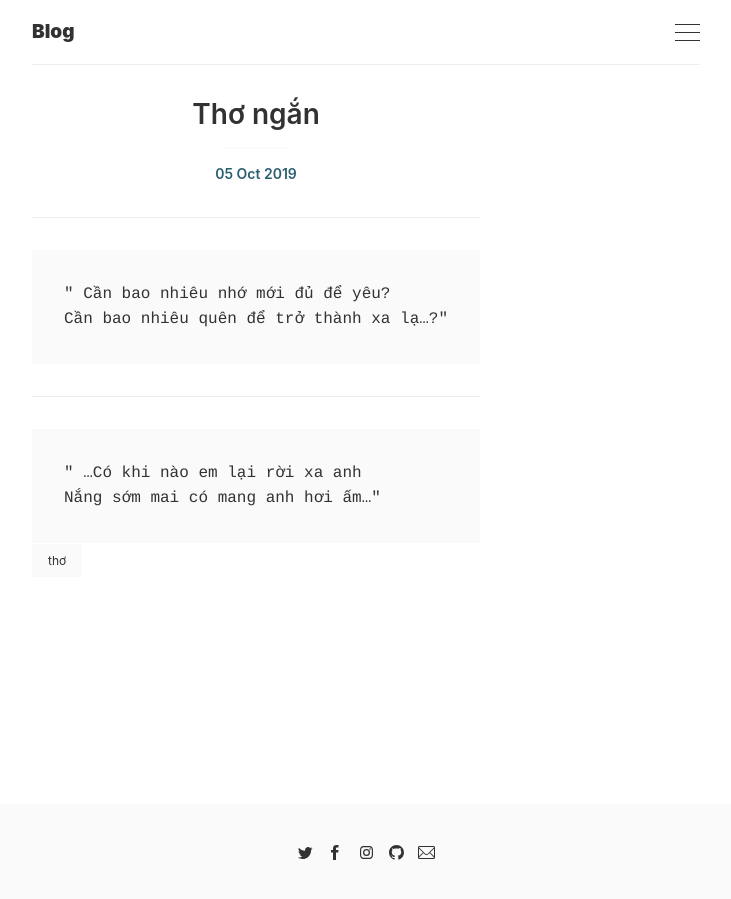
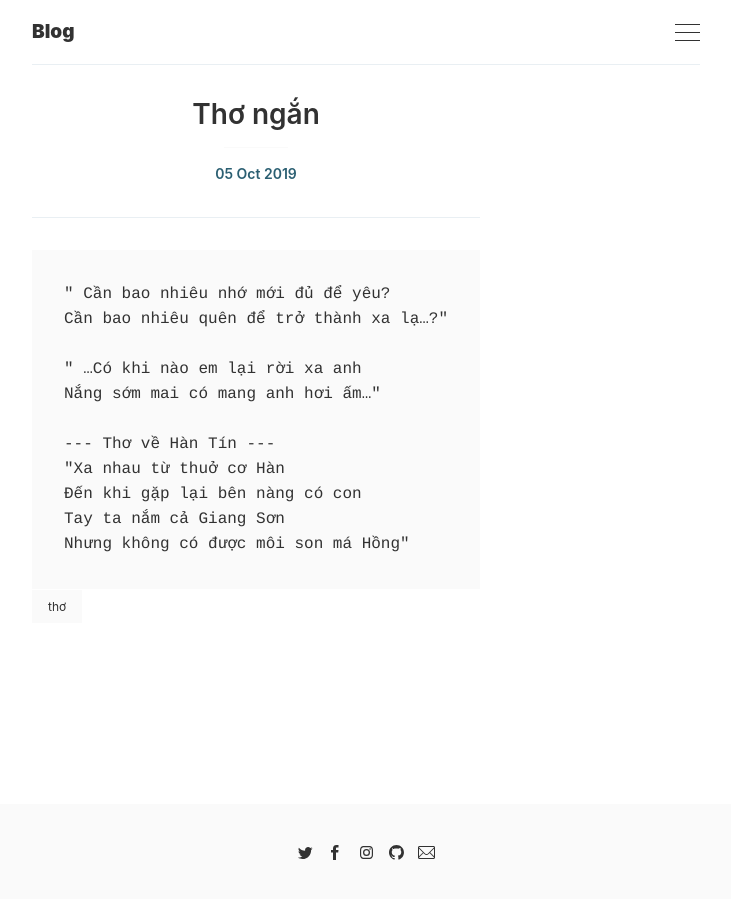
Before and after one commit to dangduytung/dangduytung.github.io, a Jekyll site: the page built from _posts/2019-10-05-tho-ngan.markdown, in a window 1280 px wide. Shown: the whole page, without its empty margins (274-1005 px from the left). Built offline with Jekyll 4.4.1, drawn with Linux system fonts in a browser that asks for light colours.

Commit message:
Update câu thơ về Hàn Tín

```diff
--- a/_posts/2019-10-05-tho-ngan.markdown
+++ b/_posts/2019-10-05-tho-ngan.markdown
@@ -8,9 +8,13 @@ tags: [thơ]
 ~~~
 " Cần bao nhiêu nhớ mới đủ để yêu?
 Cần bao nhiêu quên để trở thành xa lạ…?"
-~~~
-----
-~~~
+
 " …Có khi nào em lại rời xa anh
 Nắng sớm mai có mang anh hơi ấm…"
+
+--- Thơ về Hàn Tín ---
+"Xa nhau từ thuở cơ Hàn
+Đến khi gặp lại bên nàng có con
+Tay ta nắm cả Giang Sơn
+Nhưng không có được môi son má Hồng"
 ~~~
```
